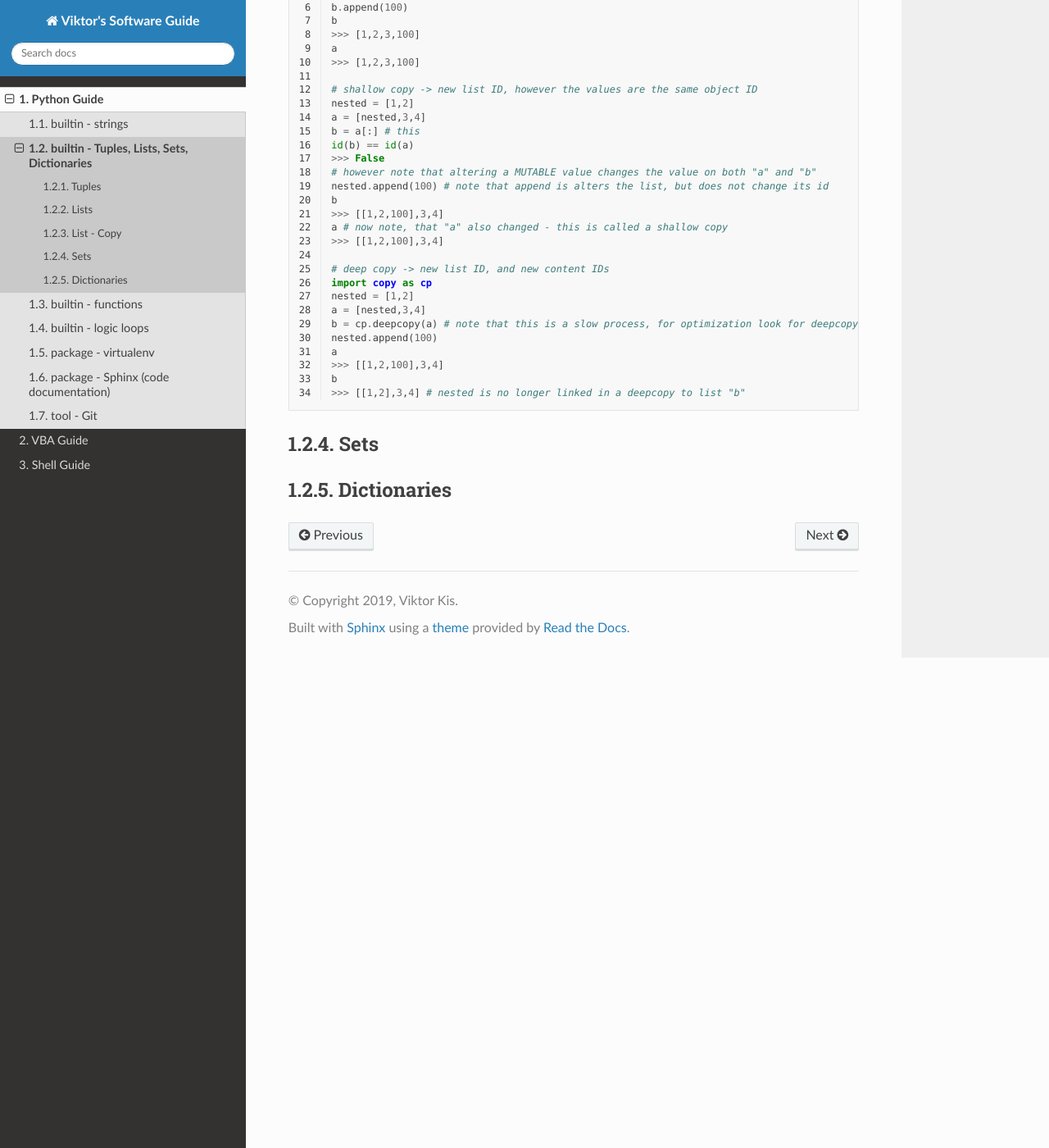
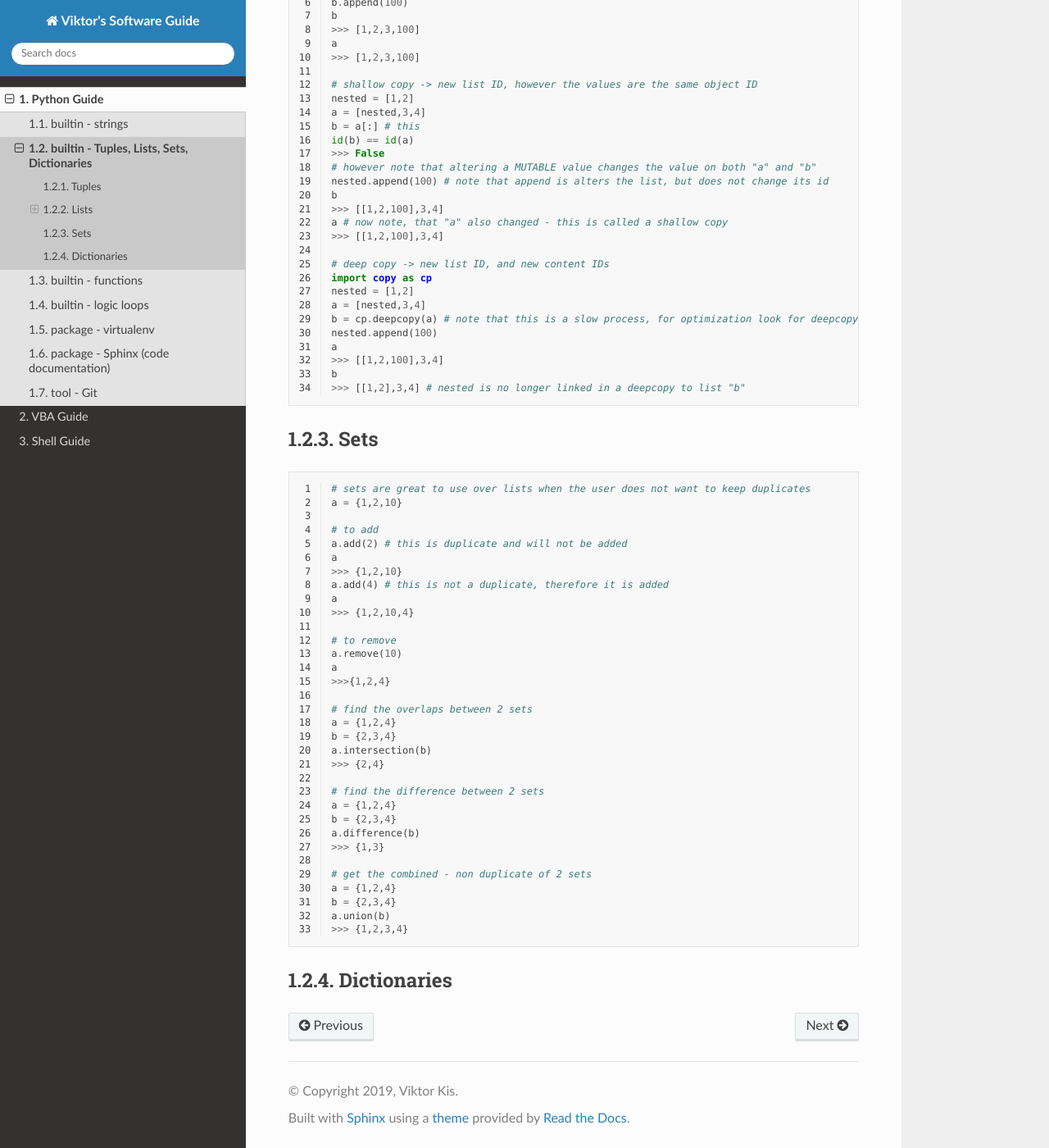
Before and after one commit to PydPiper/viks_SoftwareGuide, a Sphinx documentation site: the page built from source/python/containers.rst, in a window 1280 px wide and 1400 px high, scrolled down 1812 px. Shown: the whole window at 82% size. Built offline with Sphinx 7.4.7 and the Read the Docs theme 2.0.0, drawn with Linux system fonts in a browser that asks for light colours; some of the changed text lies outside the part shown.

Commit message:
added sets

```diff
--- a/source/python/containers.rst
+++ b/source/python/containers.rst
@@ -10,6 +10,7 @@ let's set a common ground for definitions:
     - list, set, dict
 
 .. code-block:: python
+    :linenos:
 
     a = [1,2,3]
     id(a)
@@ -23,6 +24,7 @@ let's set a common ground for definitions:
     - bool, int, float, str, tuple, frozenset
 
 .. code-block:: python
+    :linenos:
 
     # same ID every time you call id on a bool, int, float, str
     id(123)
@@ -65,6 +67,7 @@ Lists
 -----
 
 .. code-block:: python
+    :linenos:
 
     # syntax
     a = [1,2,3]
@@ -88,7 +91,7 @@ Lists
     >>> [4,]
 
 List - Copy
------------
+^^^^^^^^^^^
 
 .. code-block:: python
     :linenos:
@@ -131,6 +134,43 @@ List - Copy
 Sets
 ----
 
+.. code-block:: python
+    :linenos:
+
+    # sets are great to use over lists when the user does not want to keep duplicates
+    a = {1,2,10}
+
+    # to add
+    a.add(2) # this is duplicate and will not be added
+    a
+    >>> {1,2,10}
+    a.add(4) # this is not a duplicate, therefore it is added
+    a
+    >>> {1,2,10,4}
+
+    # to remove
+    a.remove(10)
+    a
+    >>>{1,2,4}
+
+    # find the overlaps between 2 sets
+    a = {1,2,4}
+    b = {2,3,4}
+    a.intersection(b)
+    >>> {2,4}
+
+    # find the difference between 2 sets
+    a = {1,2,4}
+    b = {2,3,4}
+    a.difference(b)
+    >>> {1,3}
+
+    # get the combined - non duplicate of 2 sets
+    a = {1,2,4}
+    b = {2,3,4}
+    a.union(b)
+    >>> {1,2,3,4}
+
 
 Dictionaries
 ------------
```
